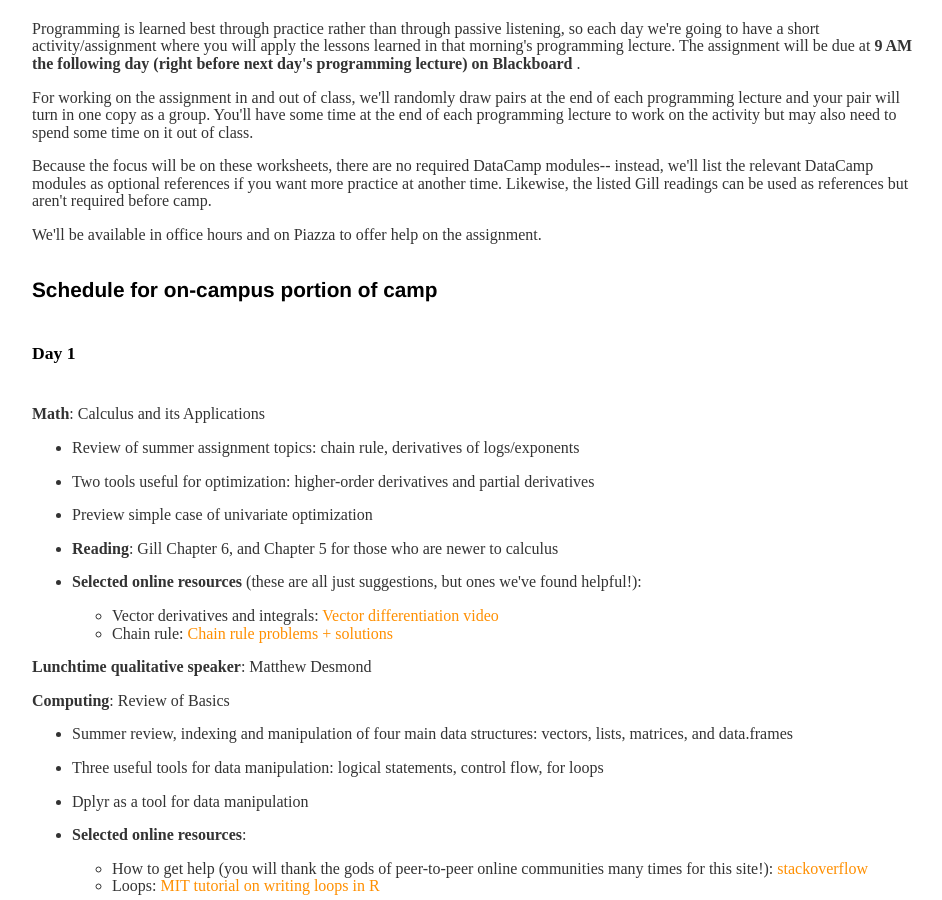
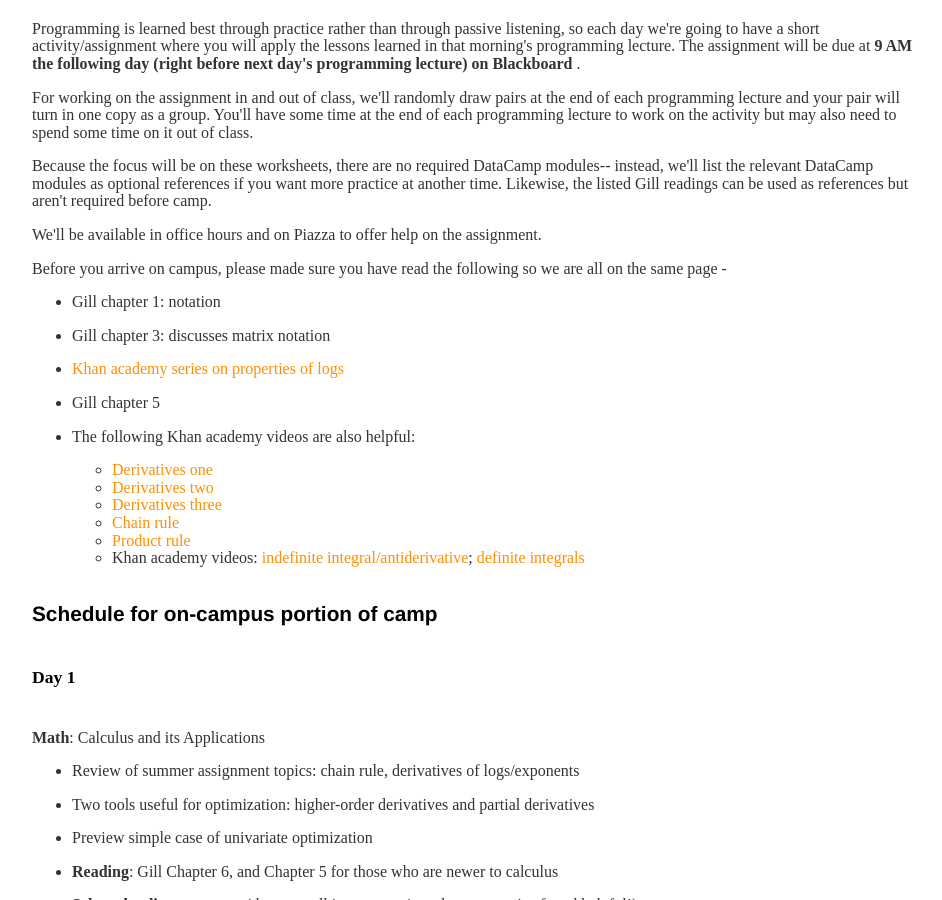
Before and after one commit to bstewart/princeton_methods_camp, a Jekyll site: the page built from materials/index.html, in a window 1280 px wide and 900 px high, scrolled down 838 px. Shown: the whole window, without its empty margins (160-1102 px from the left). Built offline with Jekyll 4.4.1, drawn with Linux system fonts in a browser that asks for light colours.

Commit message:
summer req updates

```diff
--- a/materials/index.html
+++ b/materials/index.html
@@ -43,6 +43,36 @@ title: Course Materials
 			<p>Because the focus will be on these worksheets, there are no required DataCamp modules-- instead, we'll list the relevant DataCamp modules as optional references if you want more practice at another time. Likewise, the listed Gill readings can be used as references but aren't required before camp.</p>
 
 			<p>We'll be available in office hours and on Piazza to offer help on the assignment.</p>
+
+			<p>Before you arrive on campus, please made sure you have read the following so we are all on the same page - </p>
+
+			<ul class="Modules", type="1">
+			<li><p>Gill chapter 1: notation</p></li>
+
+			<li><p>Gill chapter 3: discusses matrix notation </p></li>
+
+			<li><p><a href="https://www.khanacademy.org/math/algebra2/exponential-and-logarithmic-functions/properties-of-logarithms/v/introduction-to-logarithm-properties">
+				Khan academy series on properties of logs</a></p></li>
+				<li><p>Gill chapter 5 </p></li>
+
+				<li><p>The following Khan academy videos are also helpful: </p>
+
+						<ul>
+								<li><a href="http://www.khanacademy.org/math/calculus/v/calculus--derivatives-1--new-hd-version">Derivatives one</a></li>
+
+								<li><a href="http://www.khanacademy.org/math/calculus/v/calculus--derivatives-2--new-hd-version">Derivatives two</a></li>
+
+								<li><a href="http://www.khanacademy.org/math/calculus/v/calculus--derivatives-3">Derivatives three</a></li>
+
+								<li><a href="https://www.youtube.com/watch?v=XIQ-KnsAsbg">Chain rule</a></li>
+
+								<li><a href="http://www.khanacademy.org/math/calculus/v/product-rule">Product rule</a></li>
+
+								<li>Khan academy videos: <a href="https://www.khanacademy.org/math/integral-calculus/indefinite-definite-integrals/indefinite-integrals/v/antiderivatives-and-indefinite-integrals">indefinite integral/antiderivative</a>; <a href="https://www.youtube.com/watch?v=0RdI3-8G4Fs">definite integrals</a></li>
+
+							</ul></li>
+
+			</ul>
 
 			<h5 id="scheduleforoncampusportionofcamp">Schedule for on-campus portion of camp</h5>
 
```
